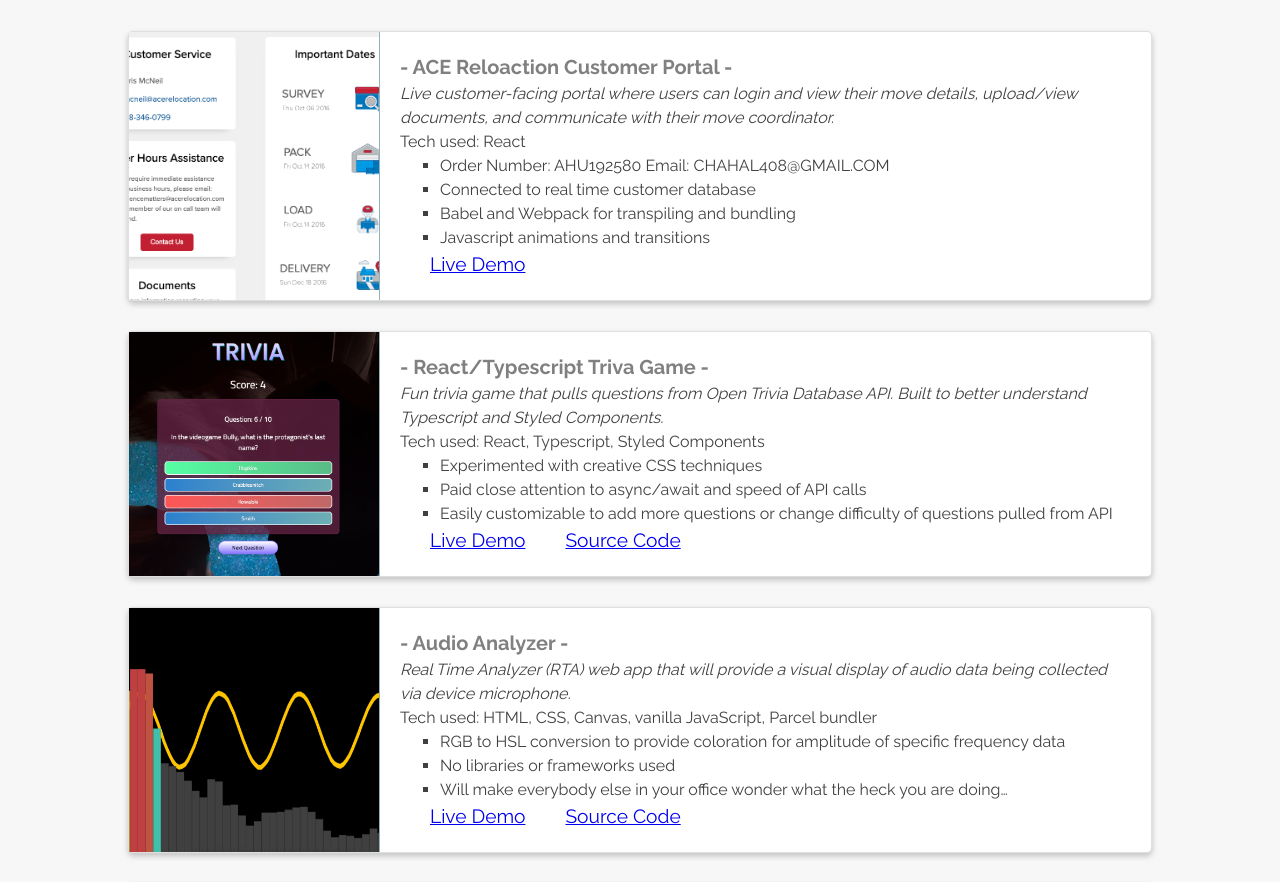
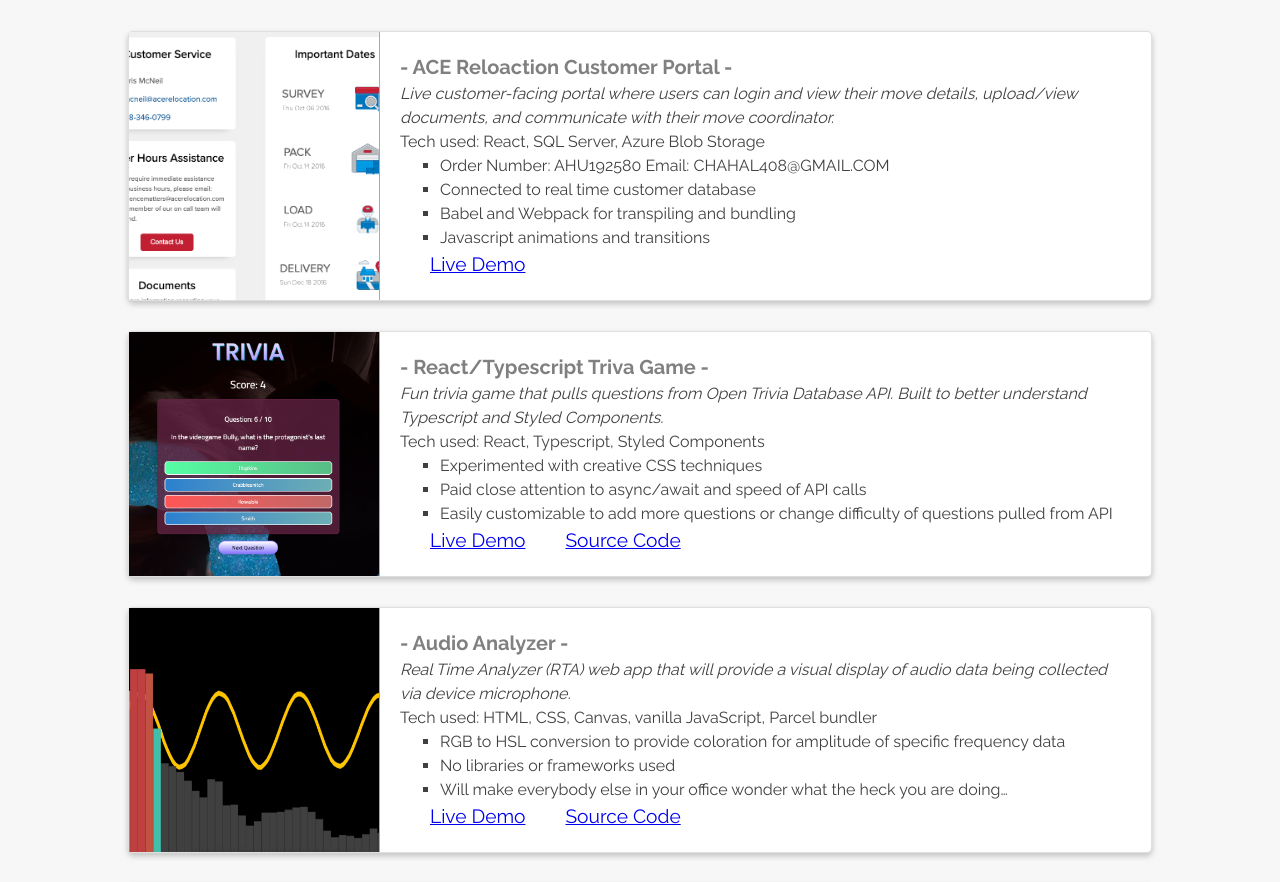
Before and after one commit to austinschroeder/portfolio-react, a React (Create React App) app: page / in a window 1280 px wide. Shown: the part 3707-4589 px from the top of the page. Built offline with nearby package versions, Linux system fonts and the light colour scheme.

Commit message:
update ace tech

```diff
--- a/src/data/projectsData.js
+++ b/src/data/projectsData.js
@@ -23,7 +23,7 @@ const projects = [
       'Babel and Webpack for transpiling and bundling',
       'Javascript animations and transitions',
     ],
-    tech: 'React',
+    tech: 'React, SQL Server, Azure Blob Storage',
     link: 'https://customer.acerelocation.com/',
   },
   {
```
